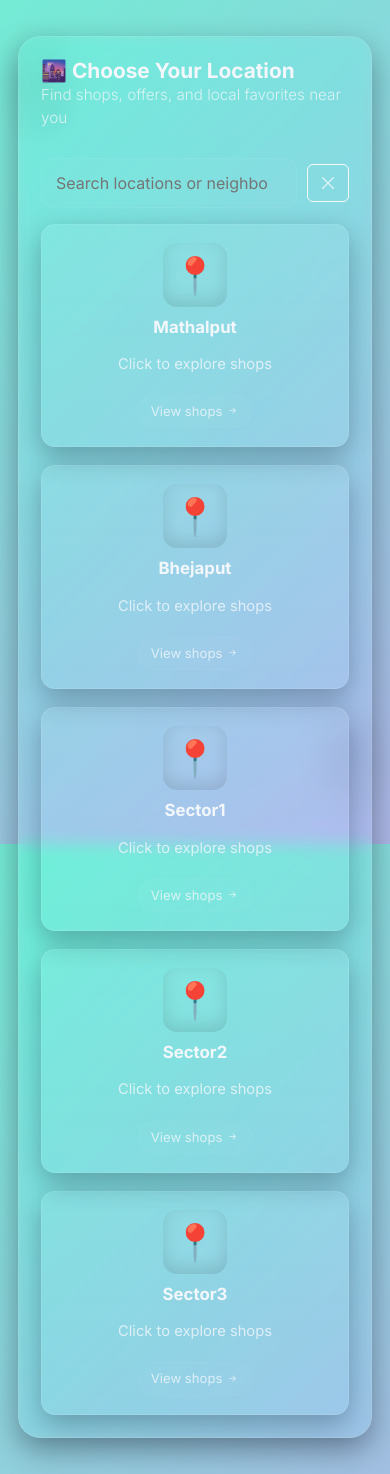
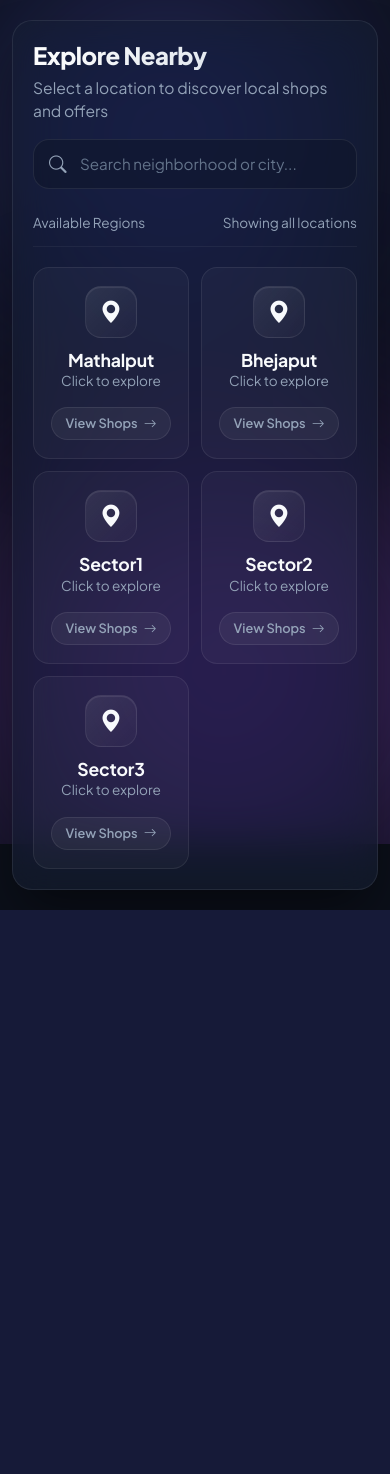
Before and after one commit to subhrajitbehera152/grocery-app, a Flask app: page / in a window 390 px wide. After the commit the page ends 910 px from the top, so only its background shows below. Run offline with Flask 3, Linux system fonts and the light colour scheme; data comes from the database, SQL or seed files in the repository.

Commit message:
Enhanced UI: fancy mobile-friendly design for items, cart, and locations pages

```diff
--- a/templates/locations.html
+++ b/templates/locations.html
@@ -2,281 +2,507 @@
 <html lang="en">
 <head>
   <meta charset="utf-8" />
-  <meta name="viewport" content="width=device-width,initial-scale=1" />
+  <meta name="viewport" content="width=device-width, initial-scale=1" />
   <title>Select Location</title>
 
-  <!-- Fonts and icons -->
-  <link href="https://fonts.googleapis.com/css2?family=Inter:wght@300;400;600;700&display=swap" rel="stylesheet">
+  <!-- Fonts & Icons -->
+  <link rel="preconnect" href="https://fonts.googleapis.com">
+  <link rel="preconnect" href="https://fonts.gstatic.com" crossorigin>
+  <link href="https://fonts.googleapis.com/css2?family=Plus+Jakarta+Sans:wght@400;500;600;700;800&display=swap" rel="stylesheet">
   <link href="https://cdn.jsdelivr.net/npm/bootstrap@5.3.0/dist/css/bootstrap.min.css" rel="stylesheet">
-  <link href="https://cdn.jsdelivr.net/npm/bootstrap-icons@1.10.5/font/bootstrap-icons.css" rel="stylesheet">
+  <link href="https://cdn.jsdelivr.net/npm/bootstrap-icons@1.11.1/font/bootstrap-icons.css" rel="stylesheet">
 
   <style>
-    :root{
-      --accent-1: #74ebd5;
-      --accent-2: #ACB6E5;
-      --card-glass: linear-gradient(180deg, rgba(255,255,255,0.06), rgba(255,255,255,0.03));
-      --card-border: rgba(255,255,255,0.10);
-      --text-strong: #f3f7fb;
-      --muted: rgba(243,247,251,0.78);
-      --radius: 16px;
-      --shadow: 0 12px 30px rgba(2,6,23,0.36);
+    :root {
+      --bg-base: #0b0f19;
+      --bg-surface: rgba(22, 30, 46, 0.65);
+      --card-bg: rgba(255, 255, 255, 0.03);
+      --card-bg-hover: rgba(255, 255, 255, 0.07);
+      --card-border: rgba(255, 255, 255, 0.08);
+      --card-border-hover: rgba(99, 102, 241, 0.4);
+      --accent-primary: #6366f1;
+      --accent-glow: rgba(99, 102, 241, 0.25);
+      --text-strong: #f8fafc;
+      --text-muted: #94a3b8;
+      --radius-lg: 24px;
+      --radius-md: 16px;
+      --transition-smooth: all 0.3s cubic-bezier(0.16, 1, 0.3, 1);
     }
 
-    /* Make the page background match the item/card color exactly */
-    html,body{
-      height:100%;
-      margin:0;
-      font-family: 'Inter', system-ui, -apple-system, "Segoe UI", Roboto, "Helvetica Neue", Arial;
-      /* Background uses the same tones as the cards: a soft, desaturated gradient */
-      background: linear-gradient(135deg, var(--accent-1) 0%, var(--accent-2) 100%);
-      color:var(--text-strong);
-      -webkit-font-smoothing:antialiased;
-      -moz-osx-font-smoothing:grayscale;
+    * { box-sizing: border-box; }
+
+    html, body {
+      min-height: 100vh;
+      margin: 0;
+      font-family: 'Plus Jakarta Sans', system-ui, -apple-system, sans-serif;
+      background-color: var(--bg-base);
+      color: var(--text-strong);
+      -webkit-font-smoothing: antialiased;
+      overflow-x: hidden;
     }
 
-    /* Soft vignette to add depth while keeping the color unified */
-    body::before{
-      content:"";
-      position:fixed;
-      inset:0;
-      pointer-events:none;
-      background: radial-gradient(60% 40% at 10% 10%, rgba(0,0,0,0.06), transparent 20%),
-                  radial-gradient(60% 40% at 90% 90%, rgba(0,0,0,0.06), transparent 20%);
-      mix-blend-mode:multiply;
+    /* Seamless Ambient Background Glows */
+    .ambient-background {
+      position: fixed;
+      inset: 0;
+      pointer-events: none;
+      z-index: 0;
+      overflow: hidden;
     }
 
-    main.container {
-      padding:36px 18px;
-      max-width:1100px;
+    .glow-blob {
+      position: absolute;
+      border-radius: 50%;
+      filter: blur(100px);
+      opacity: 0.45;
+      animation: pulseGlow 12s infinite alternate ease-in-out;
     }
 
-    .panel {
-      background: var(--card-glass);
-      border-radius: calc(var(--radius) + 6px);
-      padding:22px;
-      box-shadow: var(--shadow);
-      border: 1px solid var(--card-border);
-      backdrop-filter: blur(8px) saturate(120%);
+    .glow-blob-1 {
+      width: 500px;
+      height: 500px;
+      top: -100px;
+      left: -100px;
+      background: radial-gradient(circle, #6366f1 0%, transparent 70%);
     }
 
-    .header-row {
-      display:flex;
-      gap:16px;
-      align-items:center;
-      justify-content:space-between;
-      flex-wrap:wrap;
+    .glow-blob-2 {
+      width: 600px;
+      height: 600px;
+      bottom: -150px;
+      right: -100px;
+      background: radial-gradient(circle, #a855f7 0%, transparent 70%);
+      animation-delay: -6s;
     }
 
-    h1.page-title{
-      font-weight:700;
-      margin:0;
-      font-size:1.7rem;
-      display:flex;
-      gap:12px;
-      align-items:center;
-      color:var(--text-strong);
-    }
-    p.lead { margin:0; color:var(--muted); font-size:0.95rem; }
-
-    /* Search */
-    .search-wrap { display:flex; gap:10px; align-items:center; margin-top:12px; }
-    .search-input input{
-      width:100%;
-      padding:12px 14px;
-      border-radius:12px;
-      border:1px solid rgba(255,255,255,0.06);
-      background: rgba(255,255,255,0.02);
-      color:var(--text-strong);
-      outline:none;
-      transition: box-shadow .25s ease, transform .25s ease;
-    }
-    .search-input input:focus{
-      box-shadow: 0 8px 30px rgba(10,20,40,0.28);
-      transform: translateY(-2px);
-      border-color: rgba(255,255,255,0.12);
+    @keyframes pulseGlow {
+      0% { transform: scale(1) translate(0, 0); opacity: 0.35; }
+      100% { transform: scale(1.15) translate(30px, -20px); opacity: 0.55; }
     }
 
-    /* Grid */
-    .locations-grid {
-      margin-top:20px;
-      display:grid;
-      grid-template-columns: repeat(auto-fit, minmax(220px, 1fr));
-      gap:18px;
+    /* Container & Glass Panel */
+    main.container {
+      position: relative;
+      z-index: 1;
+      padding: 40px 20px;
+      max-width: 1140px;
     }
 
-    /* Card style (items) */
-    .location-card {
-      background: var(--card-glass);
-      border-radius:14px;
-      padding:18px;
-      text-align:center;
-      color:var(--text-strong);
-      box-shadow: 0 10px 28px rgba(2,6,23,0.28);
-      border:1px solid var(--card-border);
-      transition: transform 320ms cubic-bezier(.2,.9,.3,1), box-shadow 320ms, border-color 320ms;
-      cursor:pointer;
-      display:flex;
-      flex-direction:column;
-      gap:10px;
-      min-height:160px;
-      justify-content:center;
-      text-decoration:none;
-    }
-    .location-card:hover,
-    .location-card:focus {
-      transform: translateY(-10px) scale(1.02);
-      box-shadow: 0 22px 48px rgba(2,6,23,0.45);
-      border-color: rgba(255,255,255,0.18);
+    .glass-panel {
+      background: var(--bg-surface);
+      border-radius: var(--radius-lg);
+      padding: 32px;
+      border: 1px solid var(--card-border);
+      backdrop-filter: blur(20px) saturate(180%);
+      -webkit-backdrop-filter: blur(20px) saturate(180%);
+      box-shadow: 0 25px 50px -12px rgba(0, 0, 0, 0.5);
     }
 
-    .location-icon {
-      font-size:46px;
-      width:84px;
-      height:84px;
-      margin:0 auto;
-      display:grid;
-      place-items:center;
-      border-radius:14px;
-      background: linear-gradient(135deg, rgba(255,255,255,0.03), rgba(255,255,255,0.01));
-      box-shadow: inset 0 -6px 18px rgba(0,0,0,0.12);
-    }
-    .location-title { font-weight:700; font-size:1.05rem; margin:0; }
-    .location-sub { color:var(--muted); font-size:0.92rem; margin-top:6px; }
-
-    .badge-cta {
-      margin-top:10px;
-      align-self:center;
-      font-size:0.82rem;
-      padding:6px 12px;
-      border-radius:999px;
-      background: rgba(255,255,255,0.02);
-      color:var(--muted);
-      border:1px solid rgba(255,255,255,0.03);
+    /* Header & Controls */
+    .header-content h1 {
+      font-weight: 800;
+      font-size: 2rem;
+      letter-spacing: -0.02em;
+      margin-bottom: 6px;
+      background: linear-gradient(135deg, #ffffff 0%, #cbd5e1 100%);
+      -webkit-background-clip: text;
+      -webkit-text-fill-color: transparent;
     }
 
-    /* Floating particles for subtle motion */
-    .particles {
-      position:absolute;
-      inset:0;
-      pointer-events:none;
-      overflow:hidden;
-      z-index:0;
-    }
-    .particle {
-      position:absolute;
-      width:10px;
-      height:10px;
-      border-radius:50%;
-      background: rgba(255,255,255,0.06);
-      filter: blur(6px);
-      animation: float 8s linear infinite;
-    }
-    @keyframes float {
-      0% { transform: translateY(0) translateX(0) scale(1); opacity:0.6; }
-      50% { transform: translateY(-30px) translateX(12px) scale(1.2); opacity:0.9; }
-      100% { transform: translateY(0) translateX(-8px) scale(1); opacity:0.6; }
+    .header-content p {
+      color: var(--text-muted);
+      font-size: 0.975rem;
+      margin: 0;
     }
 
-    /* Entrance */
-    .fade-in { opacity:0; transform: translateY(8px); animation: enter 520ms cubic-bezier(.2,.9,.3,1) forwards; }
-    @keyframes enter { to { opacity:1; transform:none; } }
+    /* Search Input Styling */
+    .search-box {
+      position: relative;
+      width: 100%;
+    }
 
-    /* Responsive */
-    @media (max-width:576px){
-      h1.page-title { font-size:1.3rem; }
-      .location-icon { width:64px; height:64px; font-size:36px; }
+    .search-box .search-icon {
+      position: absolute;
+      left: 16px;
+      top: 50%;
+      transform: translateY(-50%);
+      color: var(--text-muted);
+      font-size: 1.1rem;
+      pointer-events: none;
+      transition: var(--transition-smooth);
+    }
+
+    .search-box input {
+      width: 100%;
+      padding: 13px 44px 13px 46px;
+      border-radius: var(--radius-md);
+      border: 1px solid var(--card-border);
+      background: rgba(15, 23, 42, 0.6);
+      color: var(--text-strong);
+      font-size: 0.95rem;
+      outline: none;
+      transition: var(--transition-smooth);
+    }
+
+    .search-box input::placeholder {
+      color: #64748b;
+    }
+
+    .search-box input:focus {
+      border-color: var(--accent-primary);
+      box-shadow: 0 0 0 4px var(--accent-glow);
+      background: rgba(15, 23, 42, 0.85);
+    }
+
+    .search-box input:focus + .search-icon {
+      color: var(--accent-primary);
+    }
+
+    .clear-btn {
+      position: absolute;
+      right: 10px;
+      top: 50%;
+      transform: translateY(-50%);
+      background: transparent;
+      border: none;
+      color: var(--text-muted);
+      width: 28px;
+      height: 28px;
+      border-radius: 50%;
+      display: grid;
+      place-items: center;
+      cursor: pointer;
+      opacity: 0;
+      visibility: hidden;
+      transition: var(--transition-smooth);
+    }
+
+    .clear-btn.visible {
+      opacity: 1;
+      visibility: visible;
+    }
+
+    .clear-btn:hover {
+      background: rgba(255, 255, 255, 0.1);
+      color: var(--text-strong);
+    }
+
+    .status-bar {
+      display: flex;
+      justify-content: space-between;
+      align-items: center;
+      margin-top: 24px;
+      padding-bottom: 12px;
+      border-bottom: 1px solid rgba(255, 255, 255, 0.05);
+      font-size: 0.85rem;
+      color: var(--text-muted);
+    }
+
+    /* Location Grid */
+    .locations-grid {
+      display: grid;
+      grid-template-columns: repeat(auto-fill, minmax(240px, 1fr));
+      gap: 20px;
+      margin-top: 20px;
+    }
+
+    /* Location Cards */
+    .location-card {
+      position: relative;
+      background: var(--card-bg);
+      border-radius: var(--radius-md);
+      padding: 24px 20px;
+      text-align: center;
+      border: 1px solid var(--card-border);
+      text-decoration: none;
+      color: var(--text-strong);
+      display: flex;
+      flex-direction: column;
+      align-items: center;
+      gap: 12px;
+      transition: var(--transition-smooth);
+      overflow: hidden;
+      cursor: pointer;
+    }
+
+    .location-card::before {
+      content: "";
+      position: absolute;
+      inset: 0;
+      background: radial-gradient(circle at top, rgba(99, 102, 241, 0.15), transparent 70%);
+      opacity: 0;
+      transition: var(--transition-smooth);
+    }
+
+    .location-card:hover,
+    .location-card:focus-visible {
+      transform: translateY(-6px) scale(1.01);
+      background: var(--card-bg-hover);
+      border-color: var(--card-border-hover);
+      box-shadow: 0 20px 30px -10px rgba(0, 0, 0, 0.4), 0 0 20px var(--accent-glow);
+      outline: none;
+    }
+
+    .location-card:hover::before,
+    .location-card:focus-visible::before {
+      opacity: 1;
+    }
+
+    /* Icon Container */
+    .icon-wrapper {
+      position: relative;
+      width: 64px;
+      height: 64px;
+      border-radius: 16px;
+      background: linear-gradient(135deg, rgba(255, 255, 255, 0.08), rgba(255, 255, 255, 0.02));
+      border: 1px solid rgba(255, 255, 255, 0.08);
+      display: grid;
+      place-items: center;
+      font-size: 1.75rem;
+      transition: var(--transition-smooth);
+      box-shadow: inset 0 1px 1px rgba(255, 255, 255, 0.1);
+    }
+
+    .location-card:hover .icon-wrapper {
+      transform: scale(1.1);
+      border-color: rgba(99, 102, 241, 0.4);
+      background: linear-gradient(135deg, rgba(99, 102, 241, 0.2), rgba(168, 85, 247, 0.2));
+    }
+
+    .location-title {
+      font-weight: 700;
+      font-size: 1.1rem;
+      margin: 0;
+      letter-spacing: -0.01em;
+      color: var(--text-strong);
+    }
+
+    .location-sub {
+      font-size: 0.85rem;
+      color: var(--text-muted);
+      margin: 0;
+    }
+
+    .action-badge {
+      margin-top: 4px;
+      font-size: 0.8rem;
+      font-weight: 600;
+      padding: 6px 14px;
+      border-radius: 99px;
+      background: rgba(255, 255, 255, 0.05);
+      border: 1px solid rgba(255, 255, 255, 0.08);
+      color: var(--text-muted);
+      display: inline-flex;
+      align-items: center;
+      gap: 6px;
+      transition: var(--transition-smooth);
+    }
+
+    .location-card:hover .action-badge {
+      background: var(--accent-primary);
+      color: #ffffff;
+      border-color: var(--accent-primary);
+      transform: translateY(-1px);
+    }
+
+    .action-badge i {
+      transition: transform 0.2s ease;
+    }
+
+    .location-card:hover .action-badge i {
+      transform: translateX(3px);
+    }
+
+    /* Empty State */
+    .empty-state {
+      display: none;
+      text-align: center;
+      padding: 48px 16px;
+    }
+
+    .empty-state.visible {
+      display: block;
+    }
+
+    .empty-icon {
+      font-size: 3rem;
+      color: var(--text-muted);
+      margin-bottom: 12px;
+      opacity: 0.6;
+    }
+
+    /* Entry Animations */
+    .animate-fade-in {
+      animation: fadeIn 0.4s ease forwards;
+    }
+
+    @keyframes fadeIn {
+      from { opacity: 0; transform: translateY(12px); }
+      to { opacity: 1; transform: translateY(0); }
+    }
+
+    /* Mobile Responsive */
+    @media (max-width: 768px) {
+      main.container { padding: 20px 12px; }
+      .glass-panel { padding: 20px; border-radius: 20px; }
+      .header-content h1 { font-size: 1.5rem; }
+      .locations-grid { grid-template-columns: repeat(auto-fill, minmax(150px, 1fr)); gap: 12px; }
+      .location-card { padding: 18px 12px; }
+      .icon-wrapper { width: 52px; height: 52px; font-size: 1.4rem; }
     }
   </style>
 </head>
 <body>
-  <!-- subtle particles layer -->
-  <div class="particles" aria-hidden="true">
-    <div class="particle" style="left:8%; top:12%; animation-duration:9s; width:8px; height:8px;"></div>
-    <div class="particle" style="left:28%; top:72%; animation-duration:11s; width:12px; height:12px;"></div>
-    <div class="particle" style="left:62%; top:22%; animation-duration:10s; width:10px; height:10px;"></div>
-    <div class="particle" style="left:82%; top:58%; animation-duration:12s; width:9px; height:9px;"></div>
+
+  <!-- Ambient Light Effect Background -->
+  <div class="ambient-background" aria-hidden="true">
+    <div class="glow-blob glow-blob-1"></div>
+    <div class="glow-blob glow-blob-2"></div>
   </div>
 
   <main class="container">
-    <div class="panel" role="region" aria-label="Choose location panel">
-      <div class="header-row">
-        <div>
-          <h1 class="page-title">🌆 Choose Your Location</h1>
-          <p class="lead">Find shops, offers, and local favorites near you</p>
+    <div class="glass-panel" role="region" aria-label="Select location panel">
+
+      <!-- Header Row -->
+      <div class="row gy-3 align-items-center justify-content-between">
+        <div class="col-12 col-md-6 header-content">
+          <h1>Explore Nearby</h1>
+          <p>Select a location to discover local shops and offers</p>
         </div>
 
-        <div style="min-width:260px;">
-          <div class="search-wrap">
-            <div class="search-input w-100" role="search" aria-label="Search locations">
-              <input id="locationSearch" type="search" placeholder="Search locations or neighborhoods" aria-label="Search locations" />
-            </div>
-            <button id="clearSearch" class="btn btn-outline-light" title="Clear search" aria-label="Clear search">
+        <div class="col-12 col-md-5 col-lg-4">
+          <div class="search-box">
+            <input id="locationSearch" type="search" autocomplete="off" placeholder="Search neighborhood or city..." aria-label="Search locations" />
+            <i class="bi bi-search search-icon"></i>
+            <button id="clearSearch" class="clear-btn" title="Clear search" aria-label="Clear search">
               <i class="bi bi-x-lg"></i>
             </button>
           </div>
         </div>
       </div>
 
-      <div id="locationsGrid" class="locations-grid mt-3" aria-live="polite">
+      <!-- Status Bar -->
+      <div class="status-bar">
+        <span>Available Regions</span>
+        <span id="resultsCount">Showing all locations</span>
+      </div>
+
+      <!-- Locations Grid -->
+      <div id="locationsGrid" class="locations-grid" aria-live="polite">
         {% for loc in locations %}
         <a href="{{ url_for('location', loc_id=loc[0]) }}"
-           class="location-card fade-in"
+           class="location-card animate-fade-in"
            data-name="{{ loc[1]|lower }}"
            data-id="{{ loc[0] }}"
            data-title="{{ loc[1]|e }}"
            role="button"
-           aria-label="Open {{ loc[1] }} shops"
+           aria-label="Explore shops in {{ loc[1] }}"
            tabindex="0">
-          <div class="location-icon" aria-hidden="true">📍</div>
-          <h3 class="location-title">{{ loc[1] }}</h3>
-          <div class="location-sub">Click to explore shops</div>
-          <div class="badge-cta">View shops <i class="bi bi-arrow-right-short"></i></div>
+
+          <div class="icon-wrapper" aria-hidden="true">
+            <i class="bi bi-geo-alt-fill text-indigo"></i>
+          </div>
+
+          <div>
+            <h3 class="location-title">{{ loc[1] }}</h3>
+            <p class="location-sub">Click to explore</p>
+          </div>
+
+          <div class="action-badge">
+            View Shops <i class="bi bi-arrow-right"></i>
+          </div>
         </a>
         {% endfor %}
       </div>
+
+      <!-- Empty Search Results State -->
+      <div id="emptyState" class="empty-state animate-fade-in" aria-live="polite">
+        <i class="bi bi-compass empty-icon"></i>
+        <h4 class="fw-bold mb-1">No locations found</h4>
+        <p class="text-muted fs-7 mb-0">Try searching for a different area or neighborhood.</p>
+      </div>
+
     </div>
   </main>
 
   <script src="https://cdn.jsdelivr.net/npm/bootstrap@5.3.0/dist/js/bootstrap.bundle.min.js"></script>
   <script>
-    (function(){
-      const search = document.getElementById('locationSearch');
+    (function () {
+      'use strict';
+
+      const searchInput = document.getElementById('locationSearch');
       const clearBtn = document.getElementById('clearSearch');
       const grid = document.getElementById('locationsGrid');
+      const emptyState = document.getElementById('emptyState');
+      const resultsCount = document.getElementById('resultsCount');
       const cards = Array.from(grid.querySelectorAll('.location-card'));
+      const totalCards = cards.length;
 
-      function filterLocations(q){
-        const term = (q || '').trim().toLowerCase();
+      // Stagger initial card animations
+      cards.forEach((card, idx) => {
+        card.style.animationDelay = `${idx * 40}ms`;
+      });
+
+      function filterLocations(query) {
+        const term = (query || '').trim().toLowerCase();
+        let visibleCount = 0;
+
         cards.forEach(card => {
           const name = card.dataset.name || '';
-          card.style.display = (!term || name.includes(term)) ? '' : 'none';
+          const isVisible = !term || name.includes(term);
+
+          if (isVisible) {
+            card.style.display = '';
+            visibleCount++;
+          } else {
+            card.style.display = 'none';
+          }
         });
+
+        // Toggle Clear Button
+        clearBtn.classList.toggle('visible', term.length > 0);
+
+        // Toggle Empty State
+        if (visibleCount === 0 && totalCards > 0) {
+          emptyState.classList.add('visible');
+          grid.style.display = 'none';
+          resultsCount.textContent = '0 results found';
+        } else {
+          emptyState.classList.remove('visible');
+          grid.style.display = 'grid';
+          resultsCount.textContent = term ? `Showing ${visibleCount} location(s)` : 'Showing all locations';
+        }
       }
 
-      function debounce(fn, wait=160){
-        let t;
-        return function(...args){
-          clearTimeout(t);
-          t = setTimeout(()=>fn.apply(this,args), wait);
+      // Debounced search handler for smooth UI performance
+      function debounce(fn, delay = 120) {
+        let timer;
+        return function (...args) {
+          clearTimeout(timer);
+          timer = setTimeout(() => fn.apply(this, args), delay);
         };
       }
 
-      search.addEventListener('input', debounce((e) => filterLocations(e.target.value), 120));
-      clearBtn.addEventListener('click', () => { search.value=''; filterLocations(''); search.focus(); });
+      searchInput.addEventListener('input', debounce((e) => filterLocations(e.target.value)));
 
-      // keyboard: Enter opens link
+      clearBtn.addEventListener('click', () => {
+        searchInput.value = '';
+        filterLocations('');
+        searchInput.focus();
+      });
+
+      // Keyboard Accessibility: Space or Enter triggers card links
       cards.forEach(card => {
         card.addEventListener('keydown', (ev) => {
-          if(ev.key === 'Enter' || ev.key === ' '){
+          if (ev.key === 'Enter' || ev.key === ' ') {
             ev.preventDefault();
             const href = card.getAttribute('href');
-            if(href) window.location = href;
+            if (href) window.location.href = href;
           }
         });
-        // stagger animation
-        card.style.animationDelay = (Array.prototype.indexOf.call(cards, card) * 40) + 'ms';
       });
 
+      // Initial filter setup
       filterLocations('');
     })();
   </script>
```
